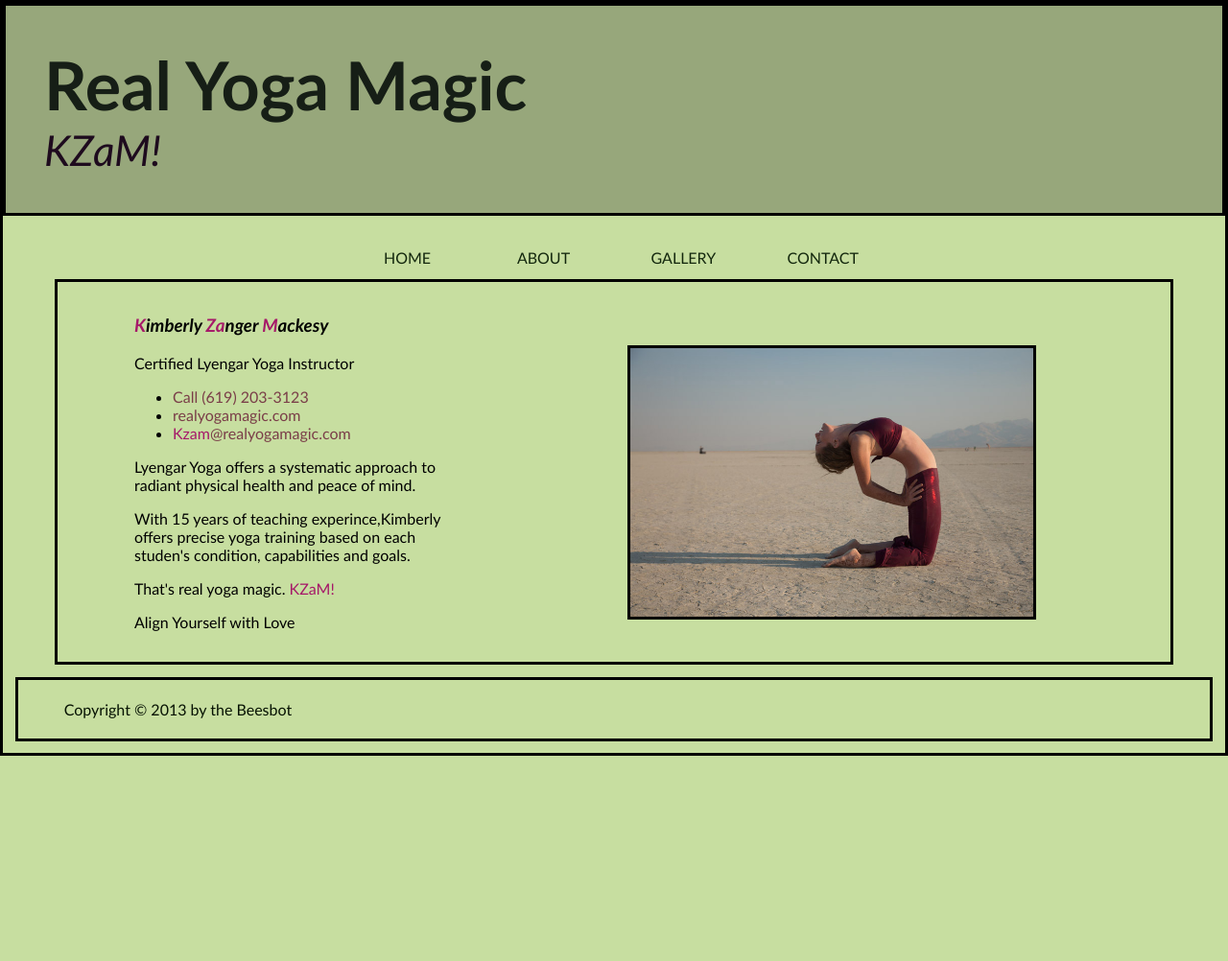
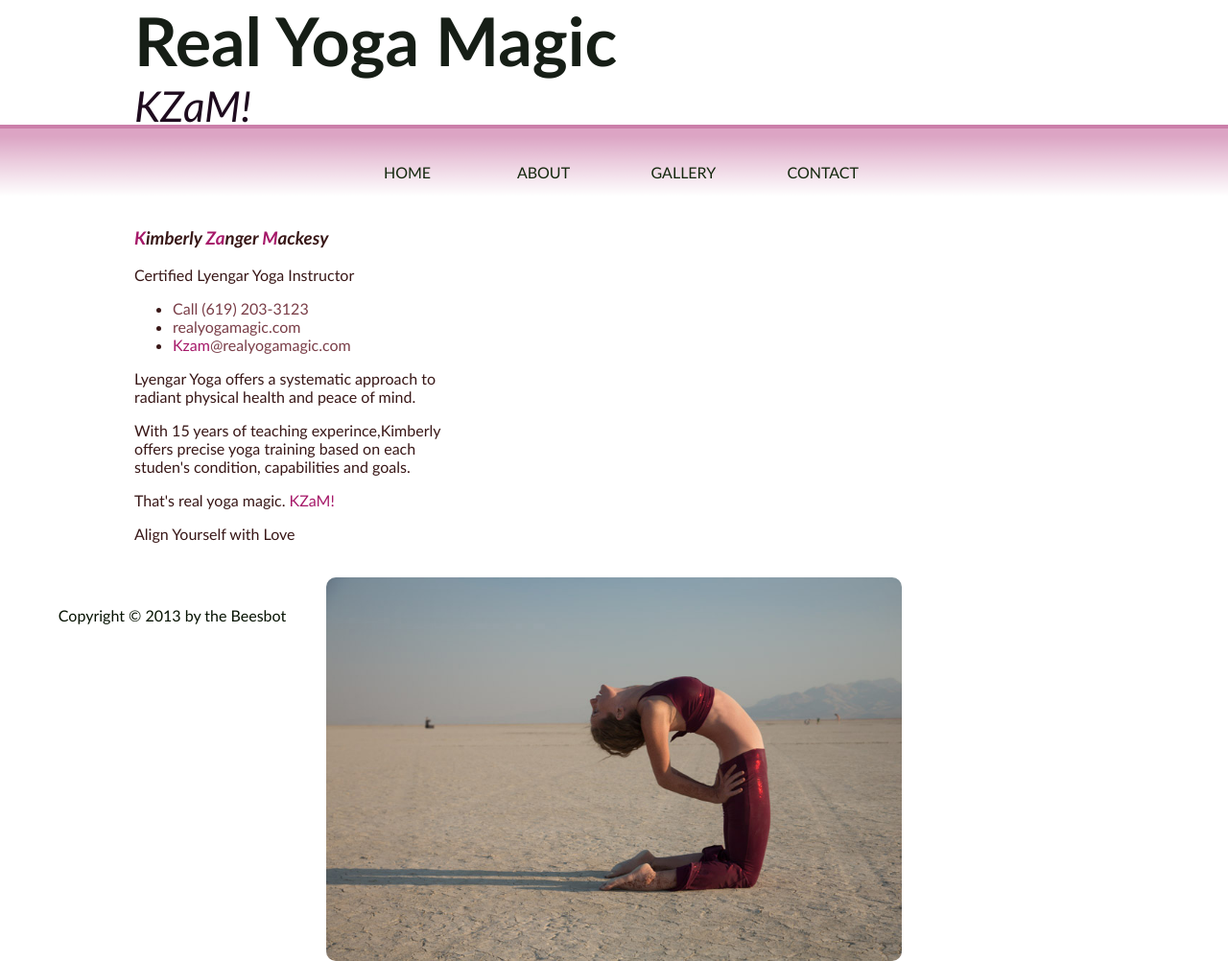
Before and after one commit to KZaM/KZaM.github.io, a Jekyll site: the page built from index.html, in a window 1280 px wide. Shown: the whole page at 96% size. Built offline with Jekyll 4.4.1, drawn with Linux system fonts in a browser that asks for light colours; Markdown is read by kramdown in place of the engine named in the settings; before the commit the page ends 900 px from its top, so only the background shows below that.

Commit message:
changed background

```diff
--- a/css/main.css
+++ b/css/main.css
@@ -14,31 +14,34 @@
 }
 */
 body {
- font-family: Optima, sans-serif;
+  font-family: Optima, sans-serif;
   margin:0;
   padding:0;
-  background-color:#c7dea0;
-  border: solid black;
+
+  background-image:url('../images/background.gif');
+  background-repeat:repeat-x;
+
 }
 a:link { color: #005;}
 a:visited {color: #404;}
 
 
 #header {
-  background-color: #97a77b; color: #161e16;
-  padding: 40px;
-  border: solid black;
+  color: #161e16;
+
 }
 #header h1, #header h2 {margin: 0;}
 #header h1 { color:#161e16; font-size: 70px;}
 #header h2 { font-weight: normal; font-size:44px;
 color: #1e0b1e}
 
-#main {
+#main, #header {
   width: 1000px;
   margin-left: auto;
   margin-right: auto;
-  border: solid black;
+}
+#main {
+  color:#381717;
 }
 #main a {
   text-decoration: none;
@@ -86,19 +89,21 @@ color: #1e0b1e}
  padding: 1em 5em;
 
 }
-.lady {
-  width:420px;
-  height: auto;
-  display:block;
-  margin-top:10px;
-  margin-bottom: 10px;
-  border: solid black;
-  position: absolute;
-    top: 350px;
-    right: 200px;
+.image-wrapper {
+  border:none;
+  position:relative;
+  float:right;
+  margin-top:20px;
+  margin-left: 30px;
+}
+.image-scale {
+
+  border-radius:10px;
+  display: block;
+  width: auto;
+  max-width: 75%;
 }
 #footer{
  color: #061202;
   padding: 0.3em 3em;
-  border: solid black;
 }
--- a/index.html
+++ b/index.html
@@ -19,7 +19,9 @@ title: Real Yoga Magic
 	<p>That's real yoga magic. <span style="color:#a61969">KZaM!</span>
 	<p>Align Yourself with Love</p>
 
-     <img class="lady" src="/images/bg5.jpg" />
+	<div class="image-wrapper">
+	    <img src="/images/bg5.jpg" class="image-scale"/>
+	</div>
 
 
 
```
Also changed, not shown: images/background.gif (added), images/background.jpg (added), 1 other file.
